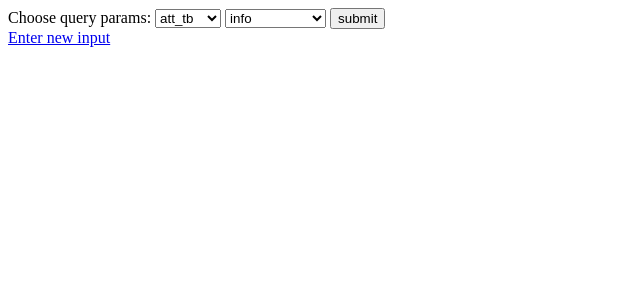
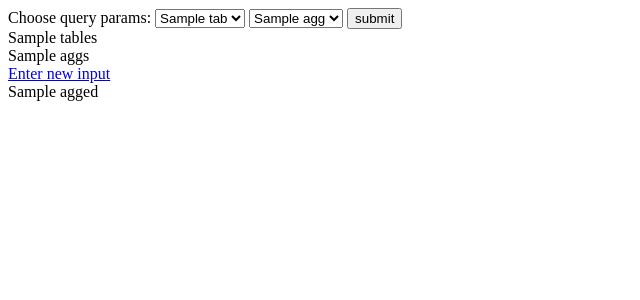
Before and after one commit to Tony363/DBMS-TKU, a FastAPI app: template mvp/templates/form1.html in a window 1280 px wide. Shown: the top 300 px of the page, without its empty margins (0-640 px from the left). Run offline with FastAPI, Linux system fonts and the light colour scheme; the template is opened without the code that fills it: most values are stand-ins (such as "Sample title", 1, 10 or a date in 2020).

Commit message:
front end this baffles me to no end

```diff
--- a/key.txt
+++ /dev/null
@@ -1,3 +0,0 @@
-
-c0crlho4_sW8nwjtvQEHsY2k5HS9B3iHTvA6PQ8c7
-c0crlho4
--- a/mvp/main.py
+++ b/mvp/main.py
@@ -3,13 +3,15 @@ import io
 import pandas as pd
 import numpy as np
 from fastapi import FastAPI, Request, Form, Body
-from fastapi.responses import HTMLResponse
+from fastapi.responses import HTMLResponse, JSONResponse
 from fastapi.staticfiles import StaticFiles
 from fastapi.templating import Jinja2Templates
+from fastapi.encoders import jsonable_encoder
 from deta import Deta
 from dotenv import load_dotenv
 from collections import ChainMap
 from pydantic import BaseModel
+from typing import Optional
 
 load_dotenv()
 app = FastAPI()
@@ -21,9 +23,9 @@ templates = Jinja2Templates("templates")
 deta = Deta(os.environ.get('key'))
 
 
-class json_object(BaseModel):
-    table: str
-    aggregration: str
+class data(BaseModel):
+    table: Optional[str] = None
+    aggregration: Optional[str] = None
 
 
 @app.get("/")
@@ -32,12 +34,42 @@ async def home(request: Request):
 
 
 @app.get("/form")
-async def form_post(request: Request):
+async def form_get(request: Request):
     tables = ['att_tb', 'deal_tb']
     aggs = ['info', 'value_counts', 'describe', 'sort_values']
-    # tables = "Available tables: att_tb,deal_tb"
-    # aggs = "Available aggregations: info,value_counts,describe,sort_values"
     return templates.TemplateResponse('form1.html', context={'request': request, 'tables': tables, 'aggs': aggs})
+
+
+@app.post("/form", response_class=HTMLResponse)
+async def form_post(request: Request):
+    r = await request.json()
+    print(r)
+    tables = ("att_tb", "deal_tb")
+    col = None
+    buf = io.StringIO()
+    db, df = None, "Invalid Query"
+    if r['tables'] in tables:
+        db = deta.Base(r['tables'])
+        result = db.fetch()
+        df = pd.DataFrame(dict(ChainMap(*result.items)))
+    if not isinstance(df, str):
+        aggs = ('info', 'value_counts', 'describe', 'sort_values')
+        if r['aggs'] in aggs:
+            if r['aggs'] == 'sort_values' and col is not None:
+                h = df.agg('sort_values', by=col)
+                return templates.TemplateResponse('form1.html', {'request': request, 'agged': h.to_html()})
+            else:
+                h = df.agg(r['aggs'])
+
+            if isinstance(h, pd.Series):
+                return templates.TemplateResponse('form1.html', {'request': request, 'agged': h.to_frame().to_html()})
+            elif h is None:
+                df.info(buf=buf)
+                s = buf.getvalue()
+                return templates.TemplateResponse('form1.html', {'request': request, 'agged': s})
+            else:
+                return templates.TemplateResponse('form1.html', {'request': request, 'agged': "FUCK YOU"})
+    return templates.TemplateResponse('form1.html', context={'request': request, 'agged': df})
 
 
 @app.get("/form/rowscols")
@@ -60,69 +92,24 @@ async def parse_input(request: Request, table: str, agg: str):
     return heuristics(request, df, agg)
 
 
-@app.post("/form")
-async def parse_input(request: Request):
-    print(request.json())
-    print(request.body())
-    return await request.json()
+def heuristics(request, r, df, buf=io.StringIO(), aggs=('info', 'value_counts', 'describe', 'sort_values'), col=None):
+    if r['aggs'] in aggs:
+        if r['aggs'] == 'sort_values' and col is not None:
+            h = df.agg('sort_values', by=col)
+            return templates.TemplateResponse('form1.html', {'request': request, 'result': h.to_html()})
+        else:
+            h = df.agg(r['aggs'])
 
-# @app.post("/form")
-# async def read(
-#     request: Request,
-#     table: str = Form("deal_tb"),
-#     col: str = Form("deal_id"),
-#     row: str = Form("1"),
-#     aggs: str = Form("agg")
-# ):
-#     print(form_object)
-#     # add sorting, groupby, fuzzymatching, html drop down
-#     tables = ("att_tb", "deal_tb")
-#     db, df = None, "Invalid Query"
-#     if table in tables:
-#         db = deta.Base(table)
+        if isinstance(h, pd.Series):
+            return templates.TemplateResponse('form1.html', {'request': request, 'result': h.to_frame().to_html()})
+        elif h is None:
+            df.info(buf=buf)
+            s = buf.getvalue()
+            return templates.TemplateResponse('form1.html', {'request': request, 'result': s})
+        else:
+            return templates.TemplateResponse('form1.html', {'request': request, 'result': h.to_html()})
 
-#     if db and col and row.isdigit():
-#         q = db.get(key=col)
-#         if q and int(row) < len(q[col]):
-#             df = pd.DataFrame(q)[:int(row)]
-#             return heuristics(request, df, aggs, col=col)
-
-#     if db and db.get(key=col):
-#         df = pd.DataFrame(db.get(key=col))
-#         return heuristics(request, df, aggs, col=col)
-
-#     if db and row.isdigit():
-#         result = db.fetch()
-#         df = pd.DataFrame(dict(ChainMap(*result.items)))
-#         if int(row) < df.shape[0]:
-#             return heuristics(request, df[:int(row)], aggs, col=col)
-
-#     if db:
-#         result = db.fetch()
-#         df = pd.DataFrame(dict(ChainMap(*result.items)))
-#         return heuristics(request, df, aggs)
-
-#     return templates.TemplateResponse('form1.html', context={'request': request, 'result': df})
-
-
-# def heuristics(request, df, agg, buf=io.StringIO(), aggs=('info', 'value_counts', 'describe', 'sort_values'), col=None):
-#     if agg in aggs:
-#         print(col)
-#         if agg == 'sort_values' and col is not None:
-#             h = df.agg('sort_values', by=col)
-#             return templates.TemplateResponse('form1.html', context={'request': request, 'result': h.to_html()})
-#         else:
-#             h = df.agg(agg)
-#         if isinstance(h, pd.Series):
-#             return templates.TemplateResponse('form1.html', context={'request': request, 'result': h.to_frame().to_html()})
-#         elif h is None:
-#             df.info(buf=buf)
-#             s = buf.getvalue()
-#             return templates.TemplateResponse('form1.html', context={'request': request, 'result': s})
-#         else:
-#             return templates.TemplateResponse('form1.html', context={'request': request, 'result': h.to_html()})
-
-#     return templates.TemplateResponse('form1.html', context={'request': request, 'result': df.to_html()})
+    return templates.TemplateResponse('form1.html', {'request': request, 'result': df.to_html()})
 
 
 if __name__ == '__main__':
--- a/mvp/templates/form1.html
+++ b/mvp/templates/form1.html
@@ -9,65 +9,49 @@
 <form method='post' action="/form" >
     <label for="params">Choose query params:</label>
     <select id="tables" name="tables">
-        <option value="att_tb">att_tb</option>
-        <option value="deal_tb">deal_tb</option>
-
-        <!-- {% for tab in tables %}
+        {% for tab in tables %}
             <option value="{{tab}}">{{tab}}</option>
-        {% endfor %} -->
-
+        {% endfor %}
     </select>
     <select id="aggs" name="aggs">
-        <option value="info">info</option>
-        <option value="value_counts">value_counts</option>
-        <option value="describe">describe</option>
-        <option value="sort_values">sort_values</option>
-        <!-- {% for agg in aggs %}
+        {% for agg in aggs %}
             <option value="{{agg}}">{{agg}}</option>
-        {% endfor %} -->
+        {% endfor %}
     </select>
     <input type="submit" value="submit">
   </form>
+  <div>{{ tables|safe }}</div>
+  <div>{{ aggs|safe }}</div>
   <div class="hero-cta"><a class="button button-primary" href="/form">Enter new input</a></div>
+
+  <!-- {% for div in result %}
+    {{ div|safe }}
+  {% endfor %} -->
+  {{ agged|safe }}
+
 
 </body>
 <script>
     document.querySelector('form').addEventListener('submit', function(e) {
         e.preventDefault();
         console.log('form submitted');
+        let tablesElem = document.getElementById("tables");
+        let tables = tablesElem.options[tablesElem.selectedIndex].text;
+        let aggsElem = document.getElementById('aggs');
+        let aggs = aggsElem.options[aggsElem.selectedIndex].text;
         var form = document.querySelector('form');
-        var formData = new FormData(form);
-        const data = {tables:tables,aggs:aggs};
-        console.log("formData",formData);
-        console.log(data);
         fetch('/form', {
             method: 'POST',
             headers: {
                 'Content-Type': 'application/json'
             },
-            body: JSON.stringify(data)
+            body: JSON.stringify({tables,aggs})
         })
         .then(response => response.json())
         .then(data => {
-            console.log('html success',data);
+            console.log('html success',{tables,aggs});
         })
         .catch(error => console.error('Error:', error));
     });
-
-    // function submit(){
-    //     const data = {"tables":table,"aggs":agg};
-    //     fetch('/form', {
-    //         method: 'POST',
-    //         headers: {
-    //             'Content-Type': 'application/json'
-    //         },
-    //         body: JSON.stringify(data)
-    //     })
-    //     .then(response => response.json())
-    //     .then(data => {
-    //         console.log(data);
-    //     })
-    //     .catch(error => console.error('Error:', error));
-    // }
 </script>
 </html>
```
Also changed, not shown: mvp/templates/form2.html (deleted, +0 -27 lines), 1 other file.
